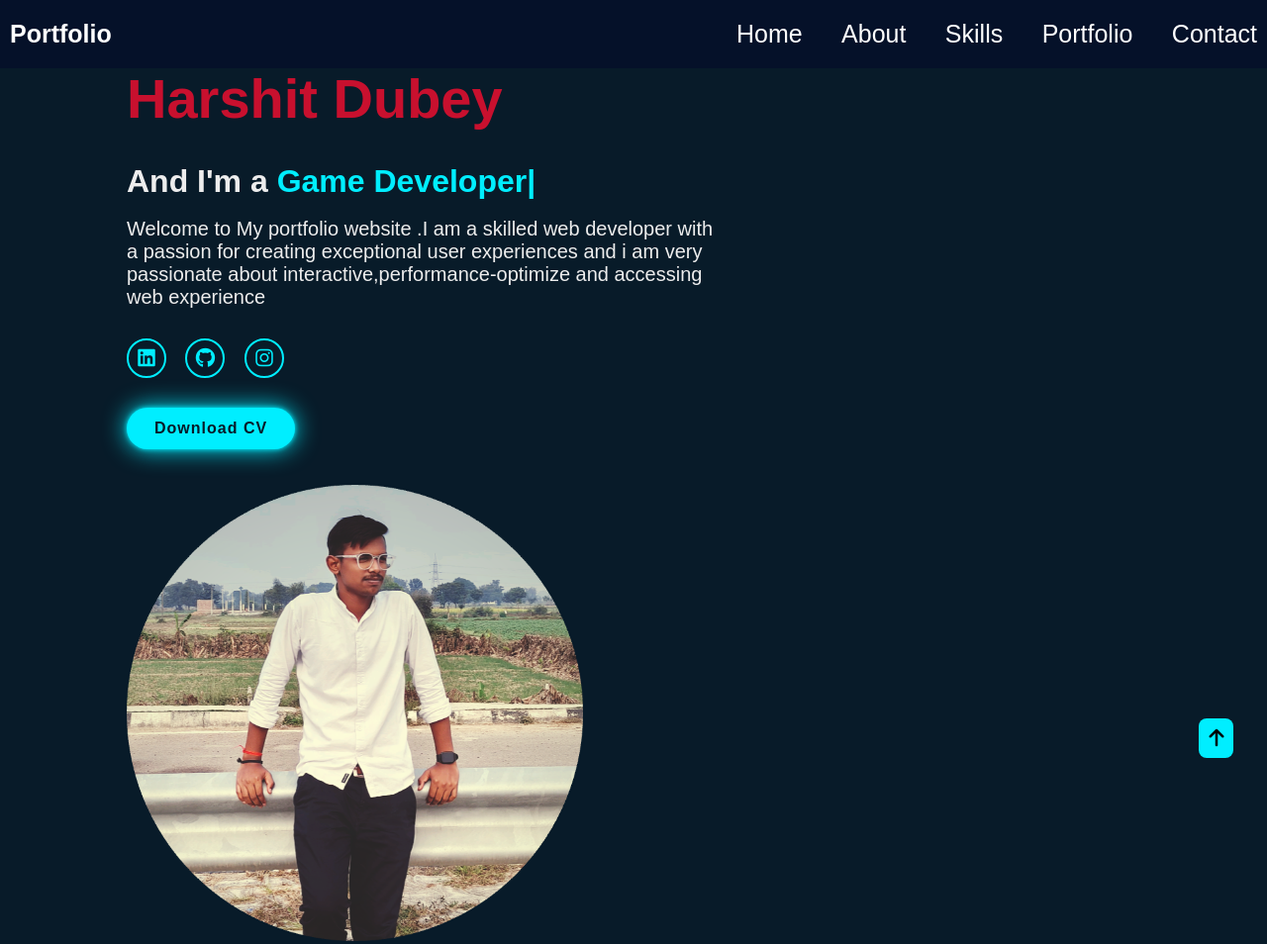
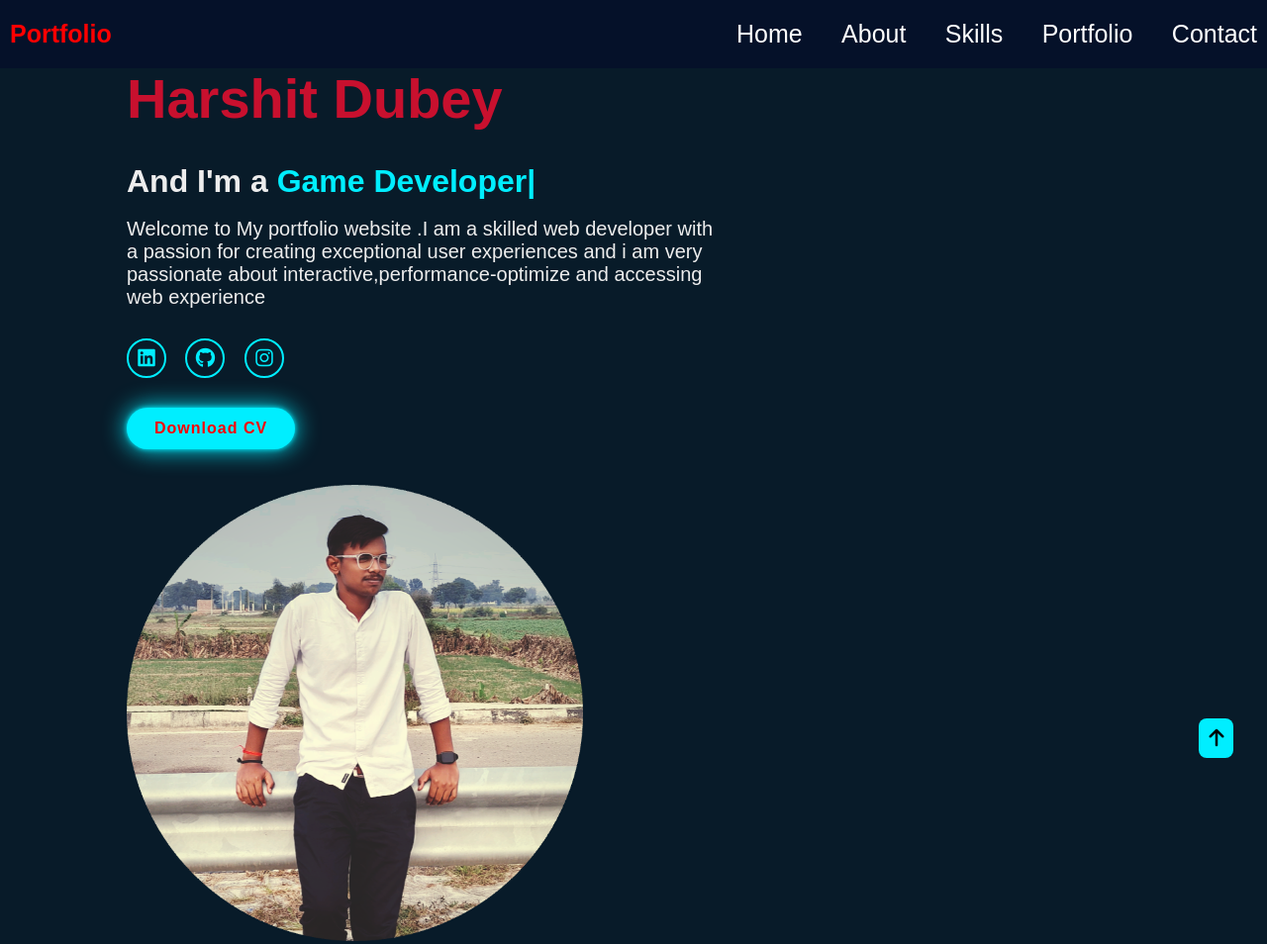
Before and after one commit to harshit028-lab/portfolio, a plain HTML site: page index.html in a window 1280 px wide. Shown: the top 954 px of the page at 99% size. Drawn offline with nearby package versions, Linux system fonts and the light colour scheme.

Commit message:
Update style.css

```diff
--- a/style.css
+++ b/style.css
@@ -25,7 +25,7 @@ body {
 .logo {
     position: relative;
     font-size: 25px;
-    color: #fff;
+    color: red;
     text-decoration: none;
     font-weight: 600;
     cursor: default;
@@ -162,7 +162,7 @@ body {
     background: #0ef;
     border-radius: 40px;
     font-size: 16px;
-    color: #081b29;
+    color: red;
     letter-spacing: 1px;
     text-decoration: none;
     font-weight: 600;
@@ -594,7 +594,7 @@ section {
     width: 90%;
     padding: 18px;
     background: #555557;
-    color: #000;
+    color: #000000;
     font-size: 1rem;
     font-weight: 600;
     margin-bottom: 0.5rem;
```
